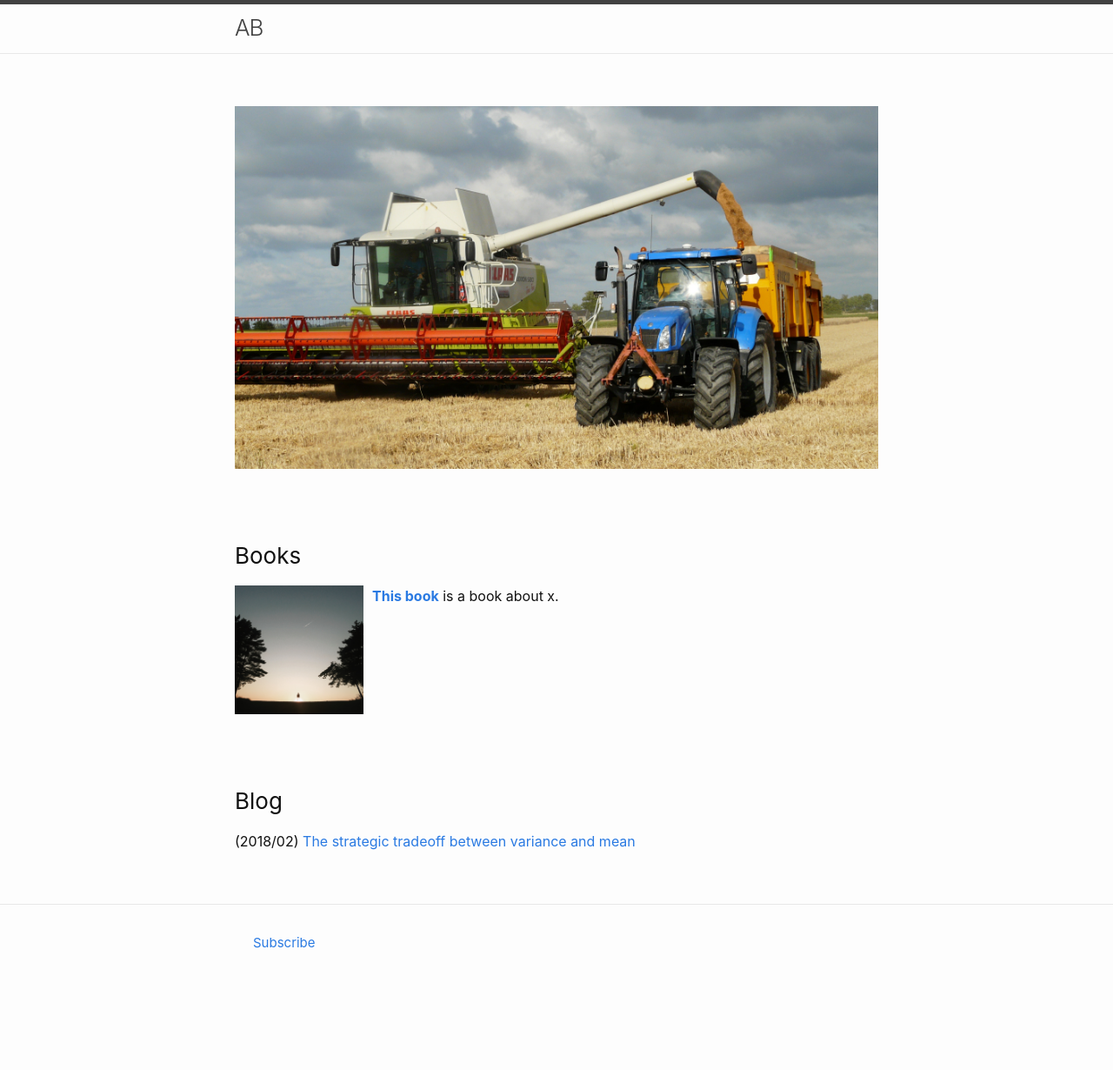
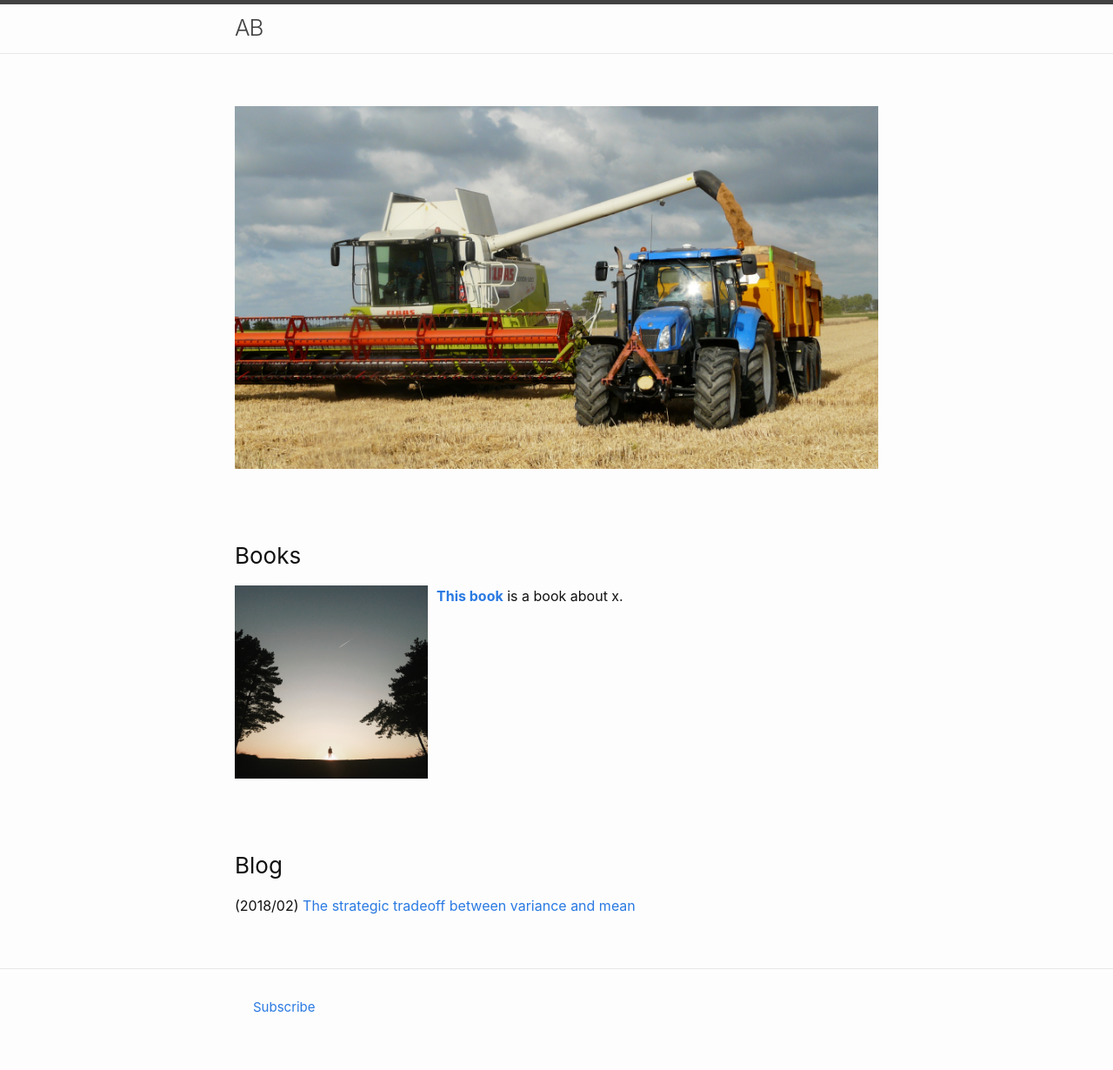
Before and after one commit to Nargagansett/nargagansett.github.io, a Jekyll site: the page built from index.md, in a window 1280 px wide. Shown: the whole page at 87% size. Built offline with Jekyll 4.4.1, drawn with Linux system fonts in a browser that asks for light colours; before the commit the page ends 1156 px from its top, so only the background shows below that.

Commit message:
Update index.md

```diff
--- a/index.md
+++ b/index.md
@@ -6,7 +6,7 @@ layout: page
 
 <h3>Books</h3>
 
-<a href="https://www.google.com"><img src="/assets/books/testsquare.jpg" height="20%" width="20%" style="margin: 0px 10px 20px 0px; float: left;">
+<a href="https://www.google.com"><img src="/assets/books/testsquare.jpg" height="30%" width="30%" style="margin: 0px 10px 20px 0px; float: left;">
 <b>This book</b></a> is a book about x.
 <div style="clear: both;"></div>
 
```
